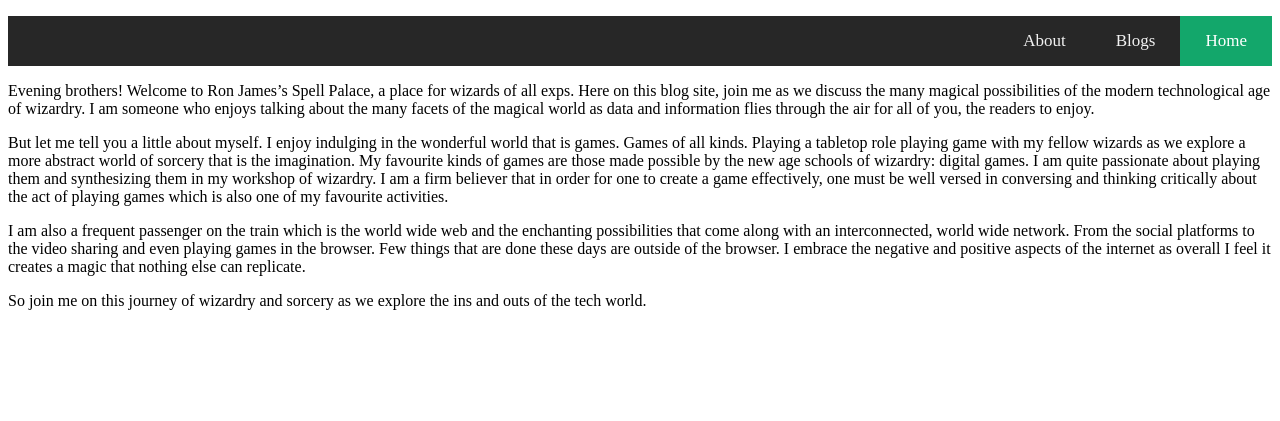
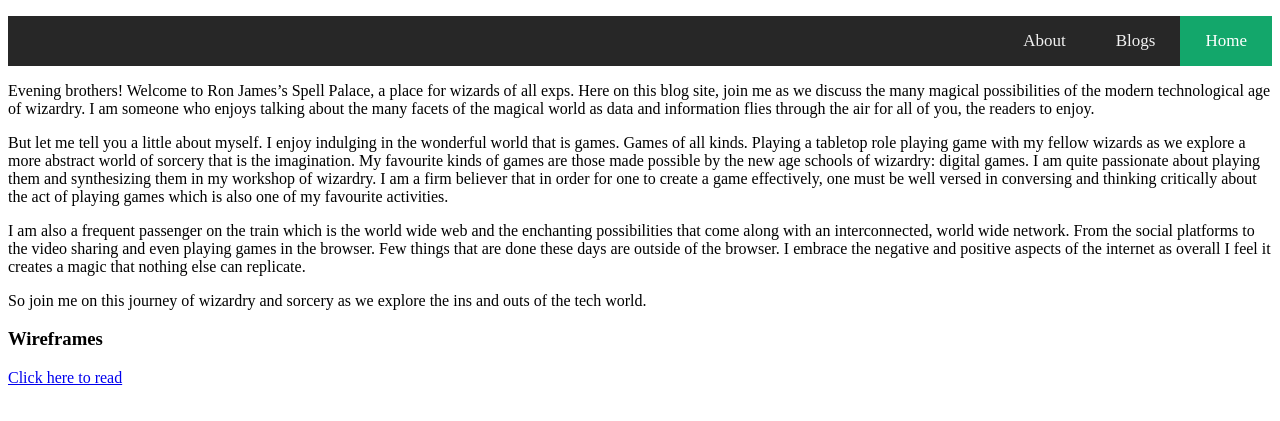
Before and after one commit to JamesTheron36/WSOA3028A_1901870, a plain HTML site: page index.html in a window 1280 px wide. Shown: the part 105-526 px from the top of the page. Drawn offline with Linux system fonts and the light colour scheme.

Commit message:
Update index.html

```diff
--- a/index.html
+++ b/index.html
@@ -29,5 +29,10 @@
 	So join me on this journey of wizardry and sorcery as we explore the ins and outs of the tech world.
 
 </p>
+
+<div class = "preview">
+<h3>Wireframes</h3>
+<a href="about.html">Click here to read</a>
+</div>
 </body>
 </html>
```
